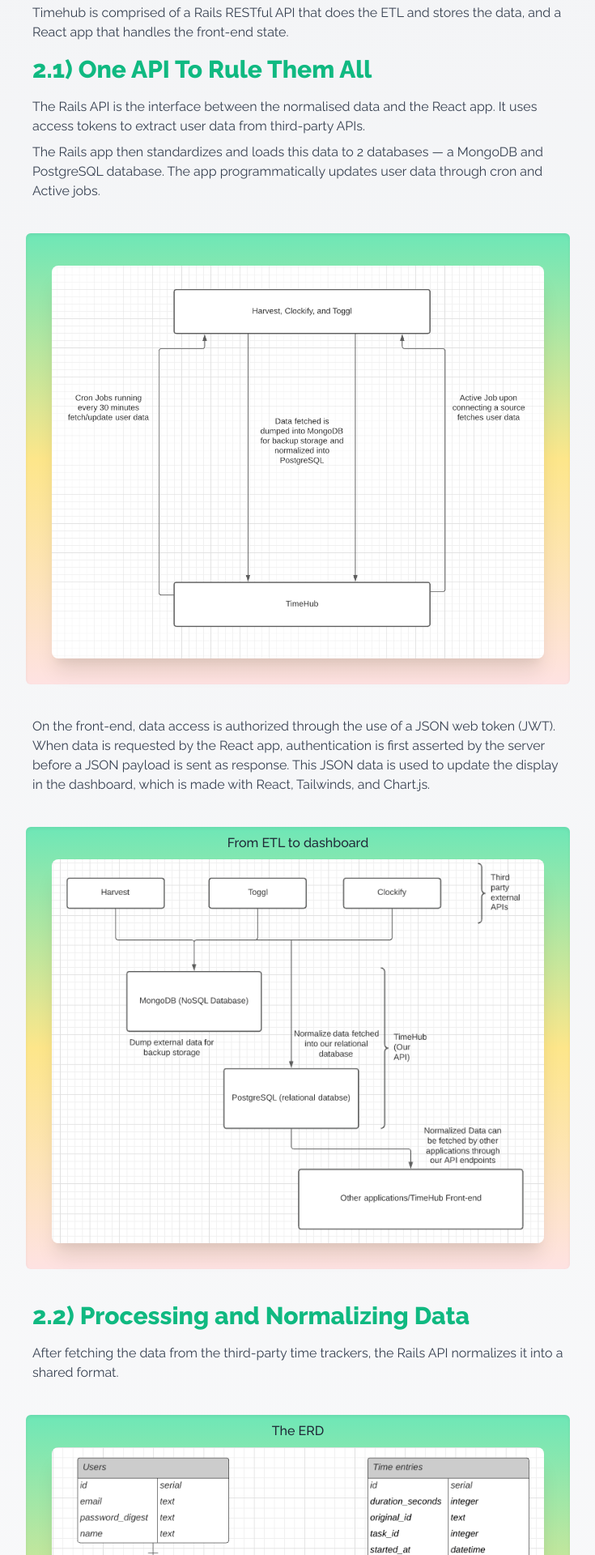
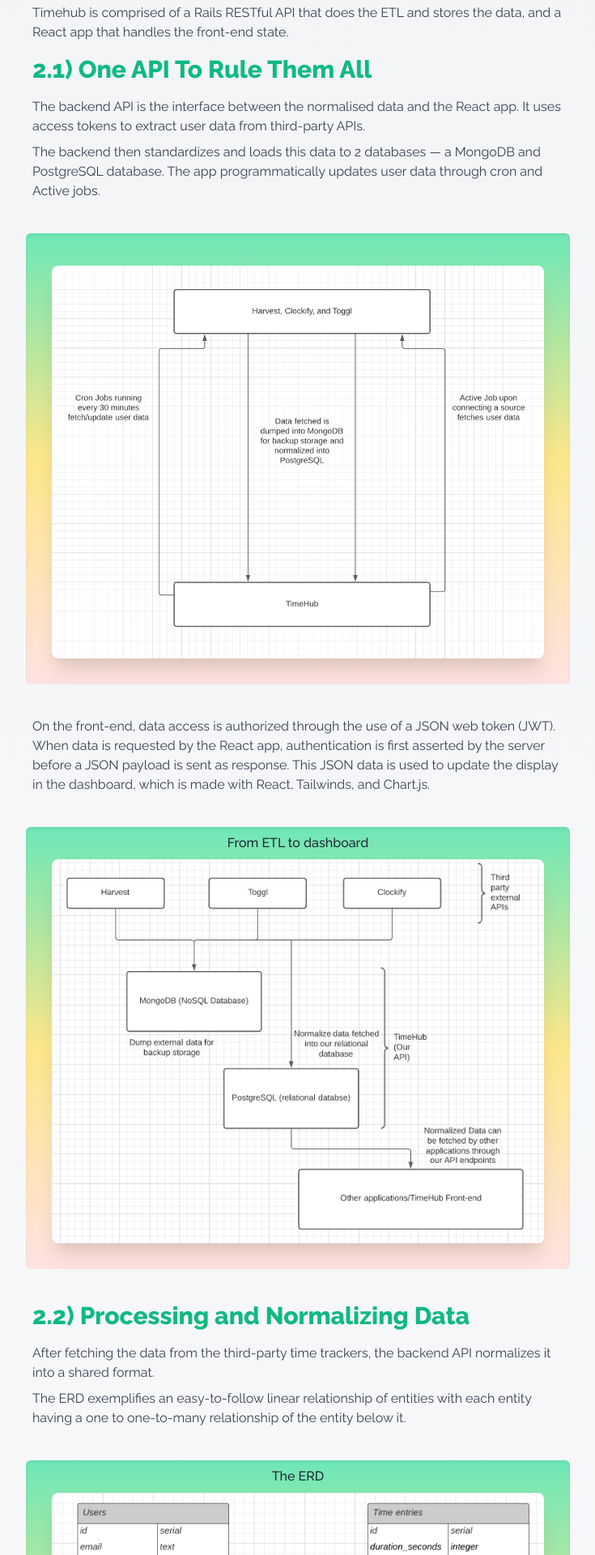
Before and after one commit to timehub-2109/timehub-frontend, a React (Create React App) app: page /writeup in a window 1280 px wide. Shown: the part 380-2300 px from the top of the page at 81% size, without its empty margins (272-1007 px from the left). Built offline with nearby package versions, Linux system fonts and the light colour scheme; no server answers.

Commit message:
updated case study

```diff
--- a/src/components/App.js
+++ b/src/components/App.js
@@ -7,8 +7,13 @@
 import SignUp from './SignUp';
 import NotFound from './common/NotFound';
 import ScrollToTop from './common/ScrollToTop';
+import auth from './auth/Auth';
 
 class App extends React.Component {
+  componentDidMount() {
+    auth.refreshDB();
+  }
+
   render() {
     return (
         <div className="h-screen font-gray-700">
--- a/src/components/Writeup.js
+++ b/src/components/Writeup.js
@@ -55,8 +55,8 @@
             {this.makeParagraph(`Timehub is comprised of a Rails RESTful API that does the ETL and stores the data, and a React app that handles the front-end state.`)}
             <section>
               {this.makeHeader("2.1) One API To Rule Them All", "h3", "green")}
-              {this.makeParagraph(`The Rails API is the interface between the normalised data and the React app. It uses access tokens to extract user data from third-party APIs.`)}
-              {this.makeParagraph('The Rails app then standardizes and loads this data to 2 databases — a MongoDB and PostgreSQL database. The app programmatically updates user data through cron and Active jobs.')}
+              {this.makeParagraph(`The backend API is the interface between the normalised data and the React app. It uses access tokens to extract user data from third-party APIs.`)}
+              {this.makeParagraph('The backend then standardizes and loads this data to 2 databases — a MongoDB and PostgreSQL database. The app programmatically updates user data through cron and Active jobs.')}
               {this.makeImage('diagram_1.png', "a diagram")}
               {this.makeParagraph(`On the front-end, data access is authorized through the use of a JSON web token (JWT).
                 When data is requested by the React app, authentication is first asserted by the server before a JSON payload is sent as response.
@@ -65,10 +65,15 @@
             </section>
             <section>
               {this.makeHeader("2.2) Processing and Normalizing Data", "h3", "green")}
-              {this.makeParagraph("After fetching the data from the third-party time trackers, the Rails API normalizes it into a shared format.")}
-              <p></p>
+              {this.makeParagraph("After fetching the data from the third-party time trackers, the backend API normalizes it into a shared format.")}
+              {this.makeParagraph("The ERD exemplifies an easy-to-follow linear relationship of entities with each entity having a one to one-to-many relationship of the entity below it.")}
               {this.makeImage('diagram_3.png', "a diagram", "The ERD")}
-              {this.makeHeader("To implement this we had to answer some questions of the ETL process:", "h5")}
+              {this.makeParagraph("The users and sources tables were designed in a one user to one-to-many sources relationship. This was chosen to showcase how a user could have up to three sources, corresponding to the 3rd party APIs, supported. Each of these sources could then have its own set of time tracking data, with one source having one or many workspaces that encompassed all this data.")}
+              {this.makeParagraph("Only the email, name, and password digest are stored for a user. The actual password is never stored. The JWT passed along with every request is used to verify the user against the associated password digest.")}
+              {this.makeParagraph("Since there were only three possible sources, the decision was made to categorize them by the name attribute. The name attribute could only be one of three options: “harvest”, “toggl”, or “clockify”. In addition, the specific information needed from the user to access their information is stored in the access_token and account_id fields. Of note, Harvest was the only 3rd party API supported that required an account id for fetching data, so for toggl and clockify sources, this field defaults to nil.")}
+              {this.makeParagraph("The tables workspaces, projects, tasks, and time entries above were chosen in efforts to normalize data in a linear and easy-to-follow fashion. Many of the 3rd party APIs did not have the same exact entities, but a common pattern was seen of time entries being linked to projects and projects being a part of workspaces. Tasks were added as a link between projects and time entries to accommodate the 3rd party APIs that did use tasks, and because it made logical sense for a project to have one or many tasks which each had one or many time entries.")}
+              {this.makeParagraph("3rd party API data that did not support any of these entities were given generic entries in the table for the entity it did not support, so that the data would be able to follow this linear model relationship. The attributes of these tables were selected in efforts to keep viewing the data very simple and easy to follow. Most of these tables just contain the name of the specific entity and foreign keys, as well as original ids in order to keep a link to the data stored in the MongoDB NoSQL database. Notably, the projects table includes start and end dates (optional) in case a project has a certain due date or max time allotted. Also, the time entries table has a duration_seconds attribute that is used to calculate all time calculations throughout the app.")}
+              {this.makeHeader("To implement the ERD, we had to answer some questions of the ETL process:", "h5")}
               <ul className="font-semibold flex">
                 <li className="flex-1 px-2 py-4 text-center bg-red-100">How could we fetch a user’s data while avoiding the transfer of unnecessary data?</li>
                 <li className="flex-1 px-2 py-4 text-center bg-yellow-100">How could we avoid requests taking a long time and (possibly) leading to HTTP timeouts?</li>
@@ -76,18 +81,17 @@
               </ul>
             </section>
             <section>
-              {this.makeParagraph("The first 2 problems were partially solved by using the pagination features built-in to the external APIs we were consuming.")}
-              {this.makeParagraph("Pagination limits the amount of data returned by an API, thereby potentially reducing the amount of data that’s being transferred and time taken for the response. The trade-off of using pagination is potentially not getting all of a user’s information. While this isn’t ideal, it’s acceptable because we aren’t building a production app for real users.")}
+              {this.makeParagraph("The first two problems were partially solved by using the pagination features built-in to the external APIs we were consuming, as well as using some limits on the amount of data fetched.")}
+              {this.makeParagraph("Each 3rd party API used pagination features, so for every request only the first page was retrieved. In addition, for Harvest, we limited the amount of data fetched for a first time user to 1 month and limited the amount of data fetched during cron jobs to only anything updated in the last 30 minutes. The default feature of pulling data only up to 12 days old was used for Toggl.")}
               {this.makeParagraph("A second decision that helped prevent data loss was to dump requested data into a MongoDB document store.")}
               {this.makeParagraph("Dumping requested raw data into a document store gave us more control over our data and decoupled the data’s extraction from its processing. Regardless of how our data was handled in our app, we had the certainty of having the raw data in Mongo. This came at the expense of having a second database and making the database insertions before data was processed.")}
-              {this.makeParagraph("We still used a second, relational database. After the data was dumped into MongoDB, we processed the data in-memory into a normalized format and inserted it into our PostgreSQL database (which we chose because we were deploying on Heroku). Using a relational database for persistent storage gave us the advantage of more reliably and predictably storing and sending data via our RESTful APIs.")}
+              {this.makeParagraph("We still used a second, relational database. After the data was dumped into MongoDB, we processed the data in-memory into a normalized format and inserted it into our PostgreSQL database (which we chose because we were deploying on Heroku). Using a relational database for persistent storage gave us the advantage of more reliably and predictably storing and sending data via our RESTful APIs. Also, by doing this, we were able to clearly separate the inbound vs outbound data. We were able to quickly store raw inbound data in MongoDB and then parse and process that data in a meaningful way into PostgreSQL to easily access in our UI.")}
             </section>
           </section>
           <section className="mb-10">
             {this.makeHeader("2.3) React", "h2", "green")}
             {this.makeParagraph("The user interface is a single page application generated dynamically with React and React Router.")}
-            {this.makeParagraph("The JWT used for authorization is stored in a private variable generated at runtime within the app. This decision, while it does not allow for a user’s session to persist across page reloads, was deemed an acceptable security solution to avoid the XXS and CSRF attack vulnerabilities inherent in storing sensitive data in local storage or cookies. Given Timehub was created primarily as an educational exercise, we optimized for data security over a user’s experience.")}
-            {this.makeParagraph("Instead of using individually authorized Routes within the app, a ProtectedRouter component first verifies the user is authenticated before allowing access to user-specific routes. This works around React Router’s limitation of not being able to use HOCs (Higher Order Components) inside a Switch. If a user cannot be authenticated, they are redirected to the homepage.")}
+            {this.makeParagraph("The signed JWT, used for authorization, is stored in localhost and sent with every API request. Instead of using individually authorized Routes within the frontend app, a ProtectedRouter component first verifies the user is authenticated before allowing access to user-specific routes. This works around React Router’s limitation of not being able to use HOCs (Higher Order Components) inside a Switch. If a user cannot be authenticated, they are redirected to the homepage.")}
             {this.makeParagraph("User data retrieved from the database API endpoints is largely managed in the Dashboard component, where it is sorted and formatted for its child Chart and Project List components. The child components by contrast, either simply display the data they are given, or map that data to generate child components of their own.")}
 
             {this.makeImage("diagram_4.jpg", "a diagram", "Child components of the Dashboard are outlined in red")}
--- a/src/components/auth/Auth.js
+++ b/src/components/auth/Auth.js
@@ -1,6 +1,6 @@
 const auth = (function Auth() {
   const server = "https://fast-meadow-99165.herokuapp.com";
-  let jwt = "";
+  // let jwt = "";
 
   return {
     async login(userInfo) {
@@ -19,13 +19,15 @@
           if (!json.auth_token) {
             throw new Error('Invalid credentials');
           } else {
-            jwt = json.auth_token;
+            localStorage.setItem('jwt', json.auth_token);
+            // jwt = json.auth_token;
           }
         });
     },
 
     logout() {
-      jwt = null;
+      localStorage.removeItem("jwt");
+      // jwt = null;
     },
 
     async signUp(user) {
@@ -44,13 +46,15 @@
           if (!json.auth_token) {
             throw new Error();
           } else {
-            jwt = json.auth_token;
+            localStorage.setItem("jwt", json.auth_token);
+            // jwt = json.auth_token;
           }
         });
     },
 
     isAuthenticated() {
-      return !!jwt;
+      return localStorage.getItem("jwt");
+      // return !!jwt;
     },
 
     async get(path, ...params) {
@@ -60,7 +64,7 @@
         headers: {
           'Content-Type': 'application/JSON',
           'mode': 'cors',
-          'Authorization': `Bearer ${jwt}`,
+          'Authorization': `Bearer ${localStorage.getItem("jwt")}`,
         }
       };
 
@@ -76,7 +80,7 @@
         headers: {
           'Content-Type': 'application/JSON',
           'mode': 'cors',
-          'Authorization': `Bearer ${jwt}`,
+          'Authorization': `Bearer ${localStorage.getItem("jwt")}`,
         },
         body: JSON.stringify(body),
       };
@@ -93,7 +97,7 @@
         headers: {
           'Content-Type': 'application/JSON',
           'mode': 'cors',
-          'Authorization': `Bearer ${jwt}`,
+          'Authorization': `Bearer ${localStorage.getItem("jwt")}`,
         },
       };
 
--- a/src/components/common/AuthNav.js
+++ b/src/components/common/AuthNav.js
@@ -20,7 +20,7 @@
   return (
     <NavLink to={`${path}`}
       key={name}
-      className="px-2 md:px-6 text-white inline-block text-center py-3"
+      className="flex-1 text-white inline-block font-semibold text-center py-3"
       activeClassName="bg-gray-100 text-gray-700">
       {name}
     </NavLink>
@@ -32,13 +32,15 @@
   render() {
     return (
       <nav className="w-full shadow-lg flex font-medium bg-gray-700">
-        <Link to="/">
-          <img className='w-12 ml-4 mr-4 md:-mr-4'
-               src={process.env.PUBLIC_URL + '/images/logos/timehub_color_graphic.svg'}
-               alt="The timehub icon"
-          />
-        </Link>
-        <ul className="flex justify-between w-full mr-4 md:w-4/6 md:mx-auto">
+        <ul className="flex justify-between w-full mr-4">
+          <li className="">
+            <Link to="/">
+              <img className='w-12 mx-12'
+                src={process.env.PUBLIC_URL + '/images/logos/timehub_color_graphic.svg'}
+                alt="The timehub icon"
+              />
+            </Link>
+          </li>
           {pageList}
         </ul>
       </nav>
```
Also changed, not shown: src/components/MeetTheTeam.js (added).
